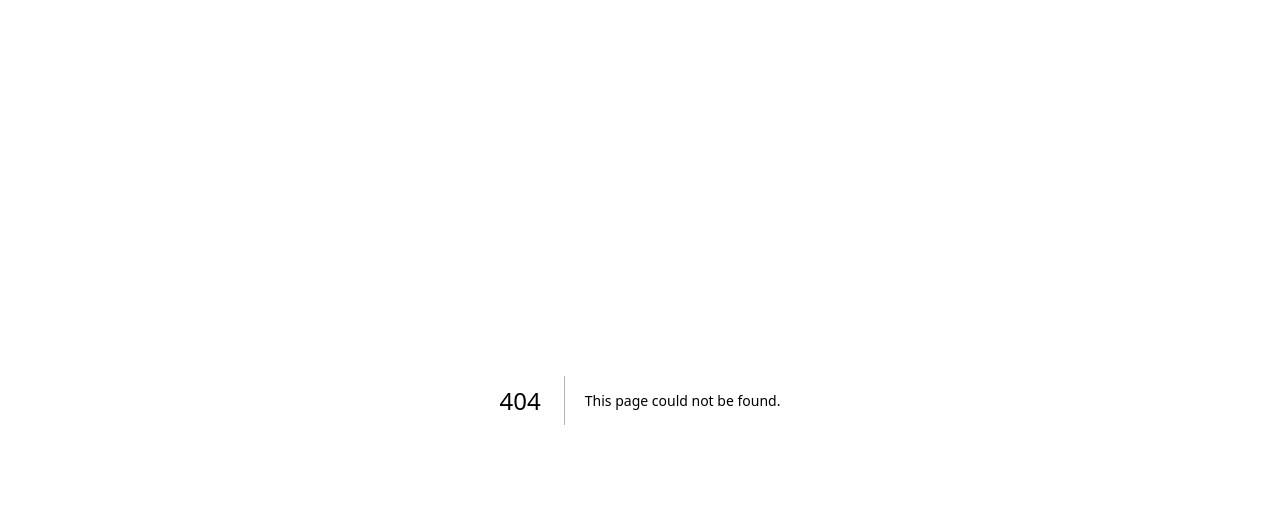
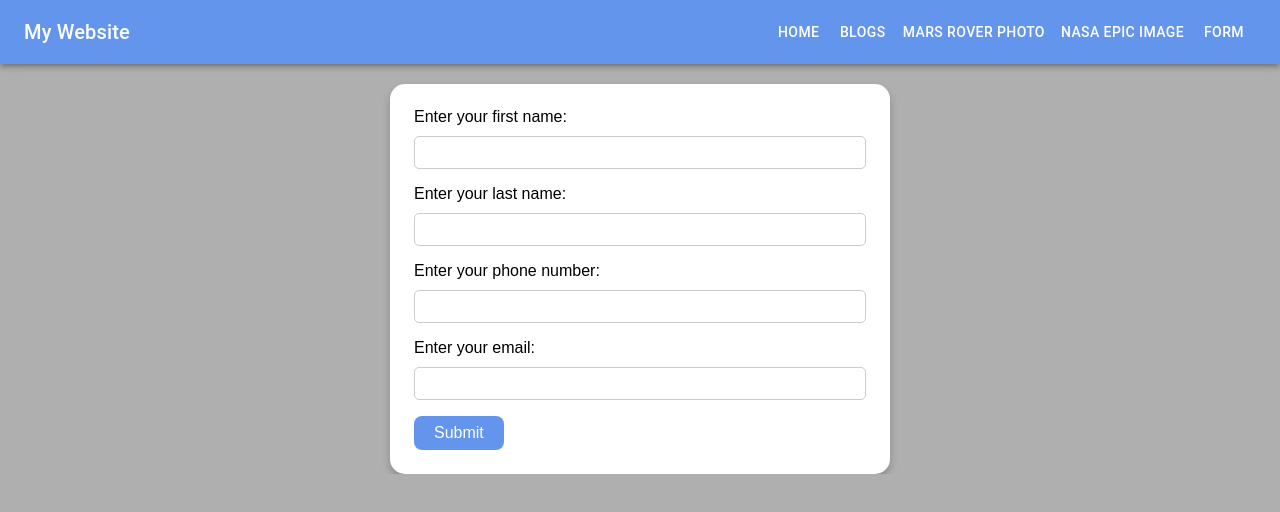
Before and after one commit to halynabondar/hyf-homework, a Next.js app in the folder React2/week1/my-app/: page /pages/form in a window 1280 px wide. Before the commit this address had no page. Shown: the top 512 px of the page. Built offline with nearby package versions, Linux system fonts and the light colour scheme.

Commit message:
5. Create a Form with Focus Management

```diff
--- a/React2/week1/my-app/src/app/globals.css
+++ b/React2/week1/my-app/src/app/globals.css
@@ -40,3 +40,40 @@ a {
     color-scheme: light;
   }
 }
+.form {
+  max-width: 500px;
+  margin: 0 auto;
+  background: white;
+  border-radius: 15px;
+  box-shadow: 0 5px 8px 0 rgba(0, 0, 0, 0.2);
+  padding: 24px;
+  color: black;
+}
+.form-group {
+  margin-bottom: 16px;
+  display: flex;
+  flex-direction: column;
+}
+.labelForm {
+  margin-bottom: 10px;
+}
+.inputForm {
+  width: 100%;
+  padding: 8px;
+  border: 1px solid #ccc;
+  border-radius: 5px;
+}
+.formButton {
+  background: #6495EC;
+  color: white;
+  padding: 8px 20px;
+  border: none;
+  border-radius: 8px;
+  cursor: pointer;
+  font-size: 16px;
+  transition: background 0.3s;
+
+  &:hover {
+    background: #51afef;
+  }
+}
--- a/React2/week1/my-app/src/app/pages/components/navbar.jsx
+++ b/React2/week1/my-app/src/app/pages/components/navbar.jsx
@@ -22,6 +22,7 @@ const Navbar = () => {
         {text: 'Blogs', path: '/pages/blogs'},
         {text: 'Mars Rover Photo', path: '/pages/marsRover'},
         {text: 'NASA Epic Image', path: '/pages/nasa/epic'},
+        {text: 'Form', path: '/pages/form'},
     ];
 
     const renderMenuItem = (item) => (
@@ -31,7 +32,7 @@ const Navbar = () => {
     );
 
     return (
-        <AppBar position="static" sx={{ backgroundColor: 'cornflowerblue' }}>
+        <AppBar position="static" sx={{ backgroundColor: 'cornflowerblue', marginBottom: "20px" }}>
             <Toolbar>
                 <Typography variant="h6" style={{ flexGrow: 1 }}>
                     My Website
--- /dev/null
+++ b/React2/week1/my-app/src/app/pages/form/page.jsx
@@ -0,0 +1,111 @@
+"use client"
+
+import {useRef, useState} from "react";
+import {useRouter} from "next/navigation";
+import Navbar from "@/app/pages/components/navbar";
+
+export default function FormPage() {
+    const firstNameRef = useRef(null);
+    const lastNameRef = useRef(null);
+    const phoneRef = useRef(null);
+    const emailRef = useRef(null);
+    const [errors, setErrors] = useState({});
+    const router = useRouter();
+
+    // Function to handle focus on the next input field
+    const focusNextField = (currentField) => {
+        if (currentField === firstNameRef.current) lastNameRef.current.focus();
+        else if (currentField === lastNameRef.current) phoneRef.current.focus();
+        else if (currentField === phoneRef.current) emailRef.current.focus();
+    };
+
+    // Function to validate input fields
+    const validateFields = () => {
+        const newErrors = {};
+        if (!firstNameRef.current.value) newErrors.firstName = "First name is required";
+        if (!lastNameRef.current.value) newErrors.lastName = "Last name is required";
+        if (!phoneRef.current.value.match(/^\d+$/)) newErrors.phone = "Phone number is invalid";
+        if (!emailRef.current.value.match(/^\S+@\S+\.\S+$/)) newErrors.email = "Email is invalid";
+        setErrors(newErrors);
+
+        return Object.keys(newErrors).length === 0;
+    };
+
+    // Handle form submission
+    const handleSubmit = (e) => {
+        e.preventDefault();
+        if (validateFields()) {
+            // Redirect to home page on successful submission
+            router.push("/");
+        }
+    };
+
+    return (
+        <>
+            <Navbar />
+            <form className="form" onSubmit={handleSubmit}>
+                <div className="form-group">
+                    <label className="labelForm" htmlFor="firstname">Enter your first name:</label>
+                    <input
+                        ref={firstNameRef}
+                        className={`inputForm ${errors.firstName ? "error" : ""}`}
+                        type="text"
+                        name="firstname"
+                        id="firstname"
+                        onBlur={() => focusNextField(firstNameRef.current)}
+                        required
+                    />
+                    {errors.firstName && <p className="errorText">{errors.firstName}</p>}
+                </div>
+
+                <div className="form-group">
+                    <label className="labelForm" htmlFor="lastname">Enter your last name:</label>
+                    <input
+                        ref={lastNameRef}
+                        className={`inputForm ${errors.lastName ? "error" : ""}`}
+                        type="text"
+                        name="lastname"
+                        id="lastname"
+                        onBlur={()  => focusNextField(lastNameRef.current)}
+                        required
+                    />
+                    {errors.lastName && <p className="errorText">{errors.lastName}</p>}
+                </div>
+
+                <div className="form-group">
+                    <label className="labelForm" htmlFor="phone">Enter your phone number:</label>
+                    <input
+                        ref={phoneRef}
+                        className={`inputForm ${errors.phone ? "error" : ""}`}
+                        type="text"
+                        name="phone"
+                        id="phone"
+                        pattern="[0-9]*"
+                        inputMode="numeric"
+                        onBlur={() => focusNextField(phoneRef.current)}
+                        required
+                    />
+                    {errors.phone && <p className="errorText">{errors.phone}</p>}
+                </div>
+
+                <div className="form-group">
+                    <label className="labelForm" htmlFor="email">Enter your email:</label>
+                    <input
+                        ref={emailRef}
+                        className={`inputForm ${errors.email ? "error" : ""}`}
+                        type="email"
+                        name="email"
+                        id="email"
+                        onBlur={() => focusNextField(emailRef.current)}
+                        required
+                    />
+                    {errors.email && <p className="errorText">{errors.email}</p>}
+                </div>
+
+                <div>
+                    <button className="formButton" type="submit">Submit</button>
+                </div>
+            </form>
+        </>
+    );
+}
```
